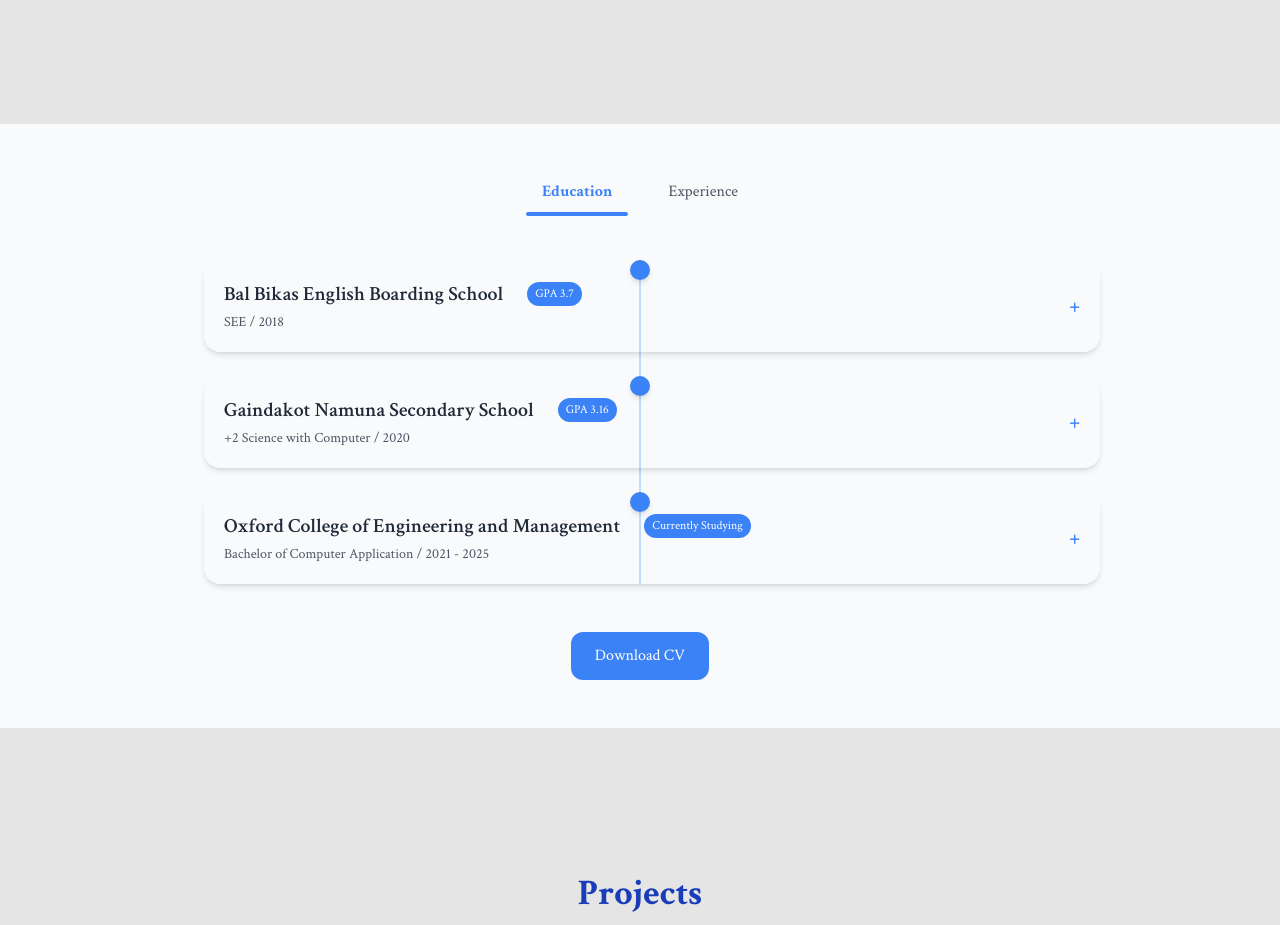
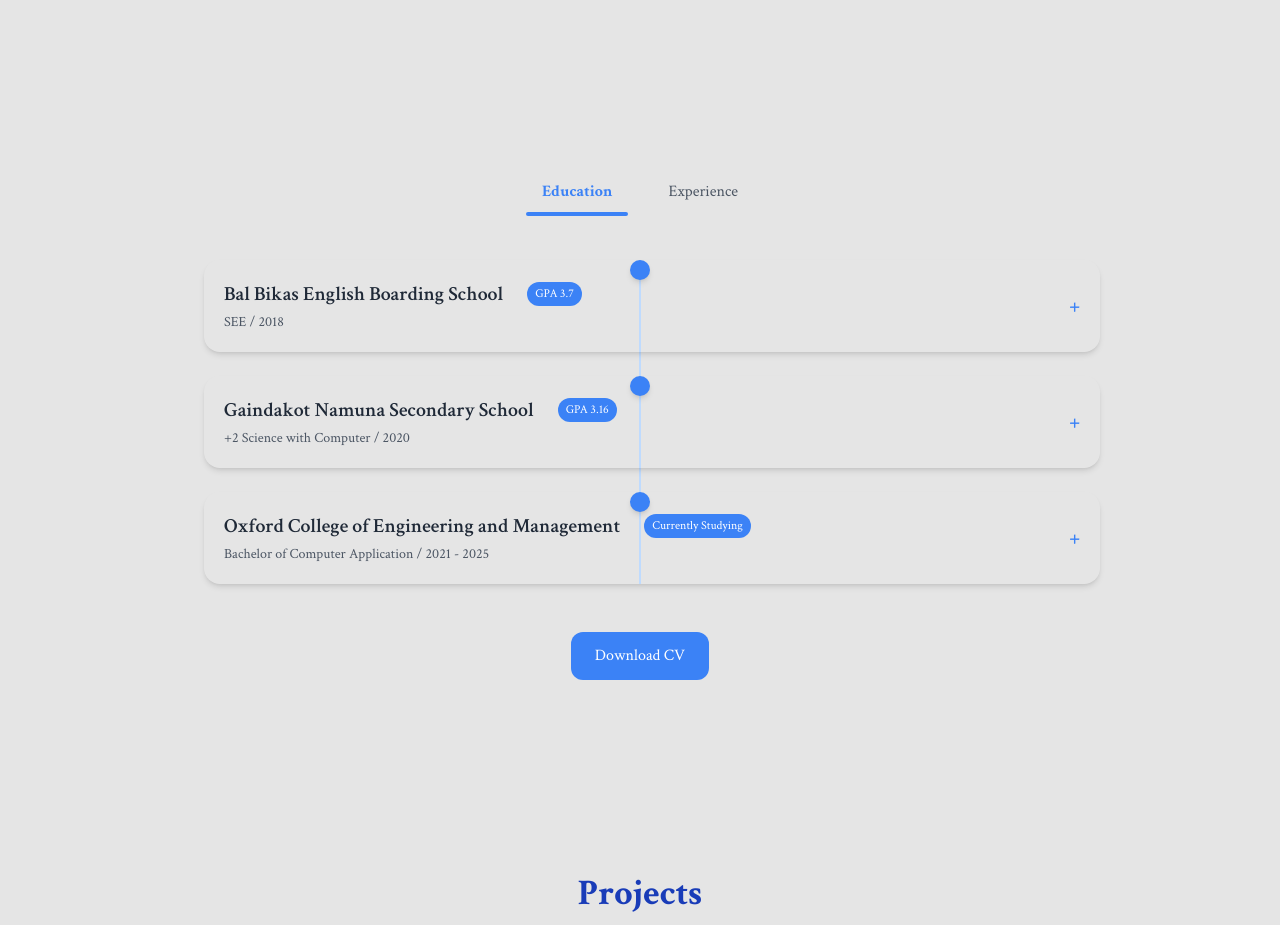
Before and after one commit to Im-binay/Binay_portfolio, a React (Vite) app: page / in a window 1280 px wide. Shown: the part 2040-2965 px from the top of the page. Built offline with nearby package versions, Linux system fonts and the light colour scheme.

Commit message:
Resolve page loadiong issue

```diff
--- a/src/components/EduExp.jsx
+++ b/src/components/EduExp.jsx
@@ -54,7 +54,7 @@ useLayoutEffect(() => {
   const dotColor = isDark ? '#60a5fa' : '#3b82f6';
 
   return (
-    <section id="education" className="py-8 px-3 sm:py-12  bg-light sm:px-6 md:px-12" style={{ color: textColor, backgroundColor: bgColor }}>
+    <section id="education" className="py-8 px-3 sm:py-12  sm:px-6 md:px-12" >
 
       {/* Tabs */}
       <div className="flex justify-center gap-3 sm:gap-6 mb-6 sm:mb-12">
@@ -95,7 +95,7 @@ useLayoutEffect(() => {
               {/* Accordion Header */}
               <div
                 className="ml-0 md:ml-6 w-full cursor-pointer flex flex-col sm:flex-row justify-between items-start sm:items-center p-3 sm:p-5 rounded-2xl shadow-md hover:shadow-lg transition-all duration-300"
-                style={{  color: textColor }}
+                style={{ color: textColor }}
                 onClick={() => handleToggle(idx)}
               >
                 <div className="flex-1">
```
